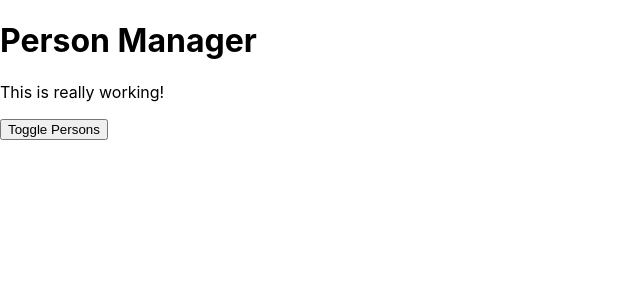
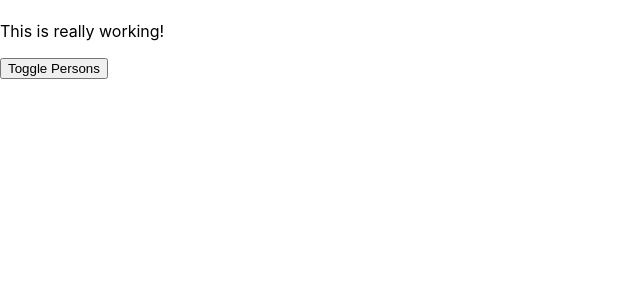
Before and after one commit to iasonliu/react-complete-guide, a React app: page / in a window 1280 px wide. Shown: the top 300 px of the page, without its empty margins (0-640 px from the left). Built offline with nearby package versions, Linux system fonts and the light colour scheme.

Commit message:
another from of HOCs

```diff
--- a/src/components/Persons/Person/Person.js
+++ b/src/components/Persons/Person/Person.js
@@ -1,4 +1,4 @@
-import React, { Component, Fragment } from 'react';
+import React, { Component } from 'react';
 import Aux from '../../hoc/Aux';
 
 import classes from './Person.css';
@@ -7,13 +7,13 @@
   render() {
     console.log('[Person.js] rendering...');
     return (
-      <Fragment>
+      <Aux>
         <p onClick={this.props.click}>
           I'm a {this.props.name}! I am {this.props.age} years old!
         </p>
-        <p key="i2">{this.props.children}</p>,
+        <p key="i2">{this.props.children}</p>
         <input key="i3" type="text" onChange={this.props.changed} value={this.props.name} />
-      </Fragment>
+      </Aux>
     );
   }
 }
--- /dev/null
+++ b/src/components/hoc/withClass.js
@@ -0,0 +1,9 @@
+import React from 'react';
+const withClass = (WrappedComponent, className) => {
+  return (props) => (
+    <div className={className}>
+      <WrappedComponent />
+    </div>
+  );
+};
+export default withClass;
--- a/src/containers/App.js
+++ b/src/containers/App.js
@@ -3,6 +3,8 @@
 import classes from './App.css';
 import Persons from '../components/Persons/Persons';
 import Cockpit from '../components/Cockpit/Cockpit';
+import withClass from '../components/hoc/withClass';
+import Aux from '../components/hoc/Aux';
 
 class App extends Component {
   constructor(props) {
@@ -76,7 +78,7 @@
     }
 
     return (
-      <div className={classes.App}>
+      <Aux>
         <Cockpit
           title={this.props.appTitle}
           clicked={this.togglePersonsHandler}
@@ -84,9 +86,9 @@
           persons={this.state.persons}
         />
         {persons}
-      </div>
+      </Aux>
     );
   }
 }
 
-export default App;
+export default withClass(App, classes.App);
```
